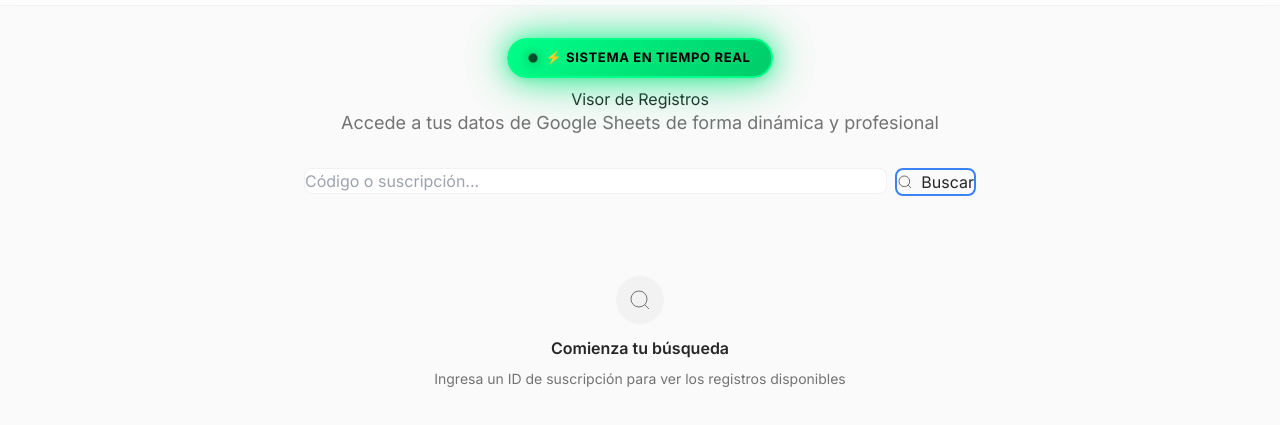
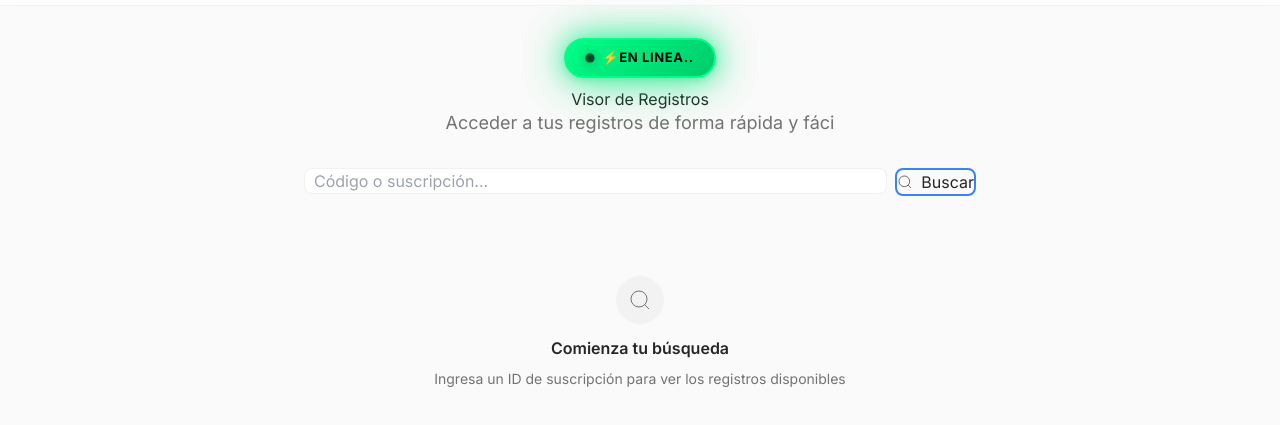
Before and after one commit to teechounamano/Verificar-Agenda-OnLine, a plain HTML site: page index.html in a window 1280 px wide. Shown: the part 59-484 px from the top of the page. Drawn offline with nearby package versions, Linux system fonts and the light colour scheme.

Commit message:
Update index.html

```diff
--- a/index.html
+++ b/index.html
@@ -1069,10 +1069,10 @@
             <div class="title-section">
                 <div class="badge">
                     <div class="pulse-dot"></div>
-                    <span>⚡ Sistema en Tiempo Real</span>
+                    <span>⚡En Linea..</span>
                 </div>
                 <h1>Visor de Registros</h1>
-                <p class="subtitle">Accede a tus datos de Google Sheets de forma dinámica y profesional</p>
+                <p class="subtitle"> Acceder a tus registros de forma rápida y fáci </p>
             </div>
 
             <!-- Search Form -->
@@ -1080,7 +1080,7 @@
                 <form id="searchForm" class="search-container">
                     <div class="input-wrapper">
                         <!-- Removed search icon completely -->
-                        <input type="text" id="searchInput" placeholder="Código o suscripción..." required>
+                        <input type="text" id="searchInput" placeholder="  Código o suscripción...  " required>
                         <div class="clear-button" id="clearButton">
                             <svg xmlns="http://www.w3.org/2000/svg" fill="none" viewBox="0 0 24 24" stroke="currentColor" stroke-width="2">
                                 <line x1="18" y1="6" x2="6" y2="18"></line>
```
